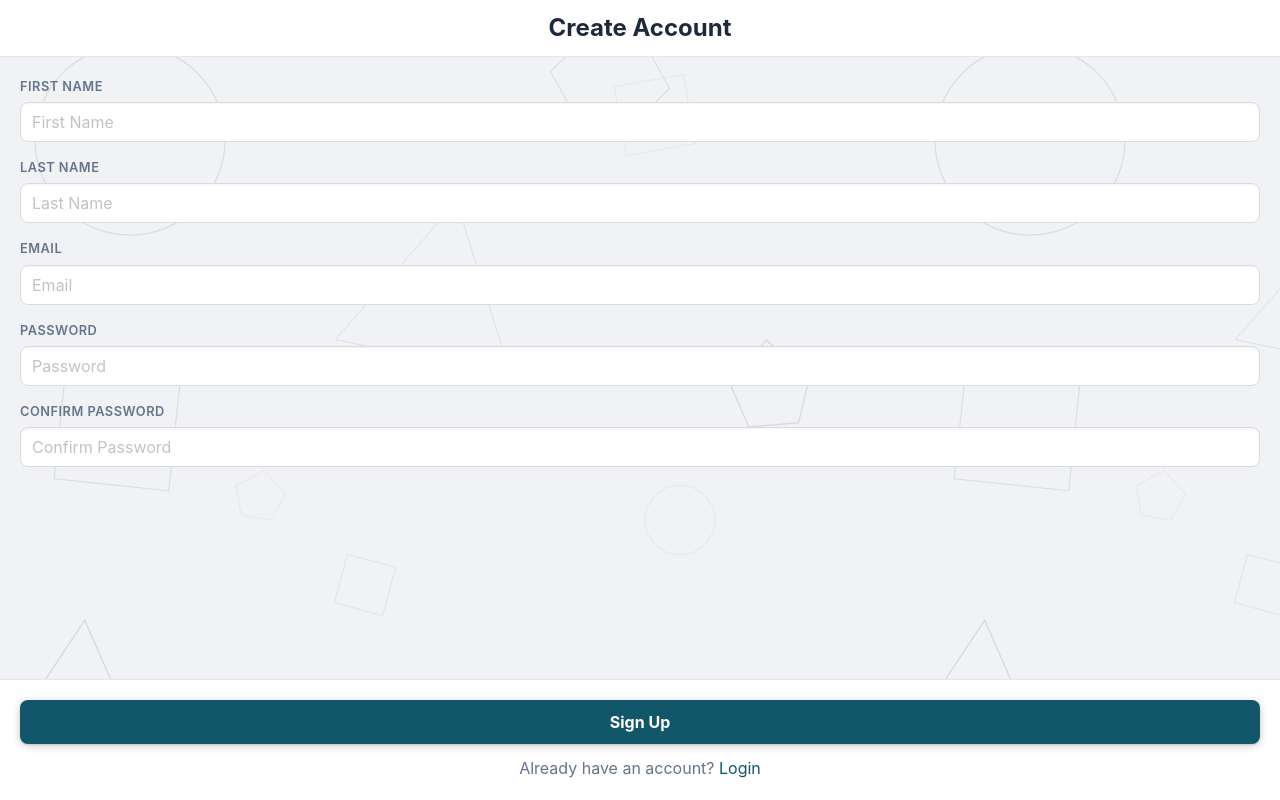
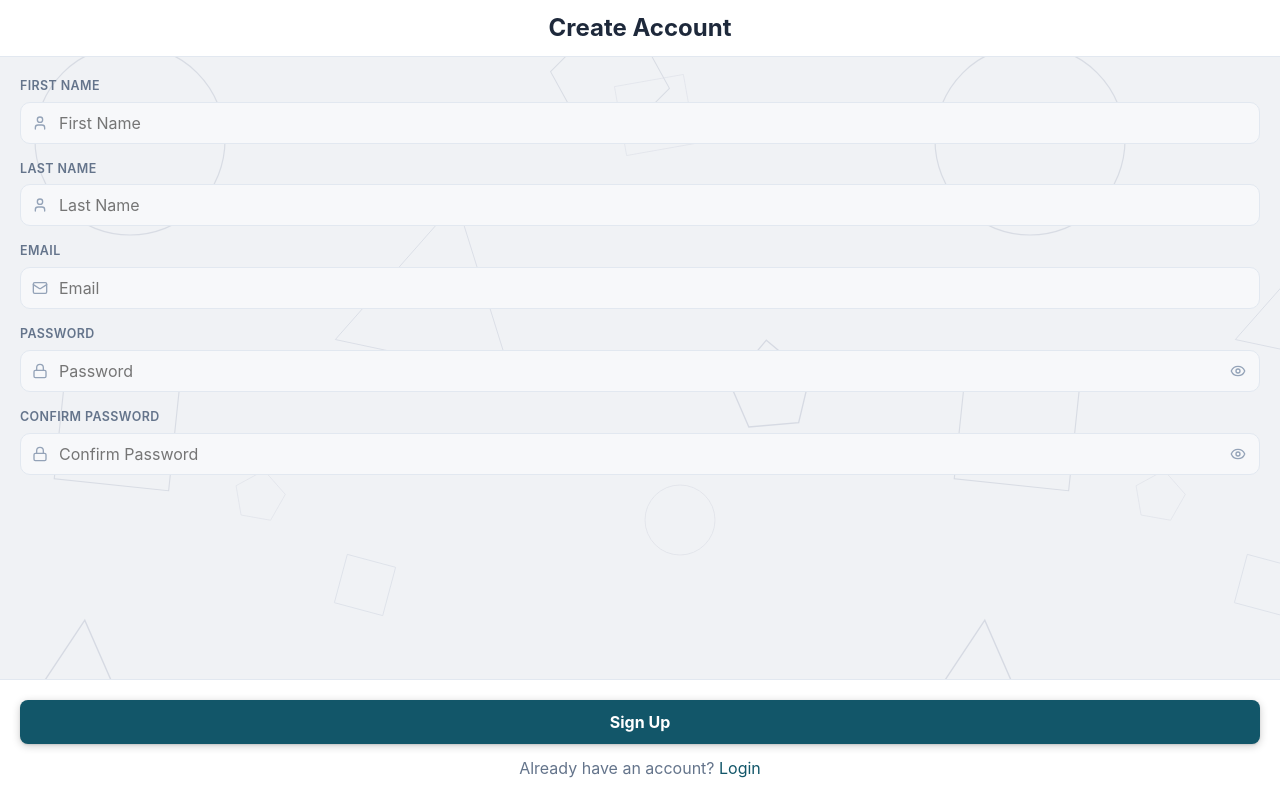
Before and after one commit to hpacheco26/squadup, a React (Vite) app: page /signup in a window 1280 px wide. Built offline with nearby package versions, Linux system fonts and the light colour scheme; no server answers; what @capacitor/core would draw is missing.

Commit message:
feat(ui): improved auth input fields with icons and show/hide password

```diff
--- a/src/index.css
+++ b/src/index.css
@@ -221,6 +221,64 @@ html.dark .logo-themed {
   filter: brightness(0.94);
 }
 
+/* ── Auth input fields ── */
+.auth-field {
+  position: relative;
+  display: flex;
+  align-items: center;
+}
+.auth-field-icon {
+  position: absolute;
+  left: 12px;
+  color: var(--c-text-muted);
+  pointer-events: none;
+  display: flex;
+  align-items: center;
+}
+.auth-field-toggle {
+  position: absolute;
+  right: 10px;
+  background: none;
+  border: none;
+  cursor: pointer;
+  color: var(--c-text-muted);
+  display: flex;
+  align-items: center;
+  padding: 4px;
+}
+.auth-field-toggle:hover {
+  color: var(--c-text-secondary);
+}
+.auth-input {
+  width: 100%;
+  padding: 10px 12px 10px 38px;
+  border-radius: 10px;
+  border: 1.5px solid var(--c-border);
+  background: var(--c-surface-alt);
+  color: var(--c-text);
+  font-size: 1rem;
+  font-family: inherit;
+  outline: none;
+  transition: border-color 0.15s ease, box-shadow 0.15s ease;
+}
+.auth-input:focus {
+  border-color: var(--c-primary);
+  box-shadow: 0 0 0 3px var(--c-primary-a15);
+  background: var(--c-surface);
+}
+.auth-input.has-toggle {
+  padding-right: 40px;
+}
+.auth-label {
+  display: block;
+  margin-bottom: 6px;
+  font-size: 0.78rem;
+  font-weight: 600;
+  color: var(--c-text-secondary);
+  letter-spacing: 0.4px;
+  text-transform: uppercase;
+}
+
 html {
   overflow-y: auto;
   overflow-x: hidden;
--- a/src/pages/LoginPage.jsx
+++ b/src/pages/LoginPage.jsx
@@ -3,6 +3,7 @@ import { useNavigate } from 'react-router-dom';
 import useAuthStore from '../store/authStore';
 import useLanguageStore from '../store/languageStore';
 import { FaGoogle } from 'react-icons/fa';
+import { Mail, Lock, Eye, EyeOff } from 'lucide-react';
 import logo from '../assets/logo.png';
 
 const LoginPage = () => {
@@ -12,6 +13,7 @@ const LoginPage = () => {
     const [password, setPassword] = useState('');
     const [error, setError] = useState('');
     const [loading, setLoading] = useState(false);
+    const [showPassword, setShowPassword] = useState(false);
     const navigate = useNavigate();
 
     const handleSubmit = async (e) => {
@@ -49,17 +51,18 @@ const LoginPage = () => {
         <div className="container is-fluid" style={{ display: 'flex', alignItems: 'center', justifyContent: 'center', minHeight: '100%' }}>
             <div className="columns is-centered" style={{ width: '100%' }}>
                 <div className="column is-half">
-                    <div className="box">
+                    <div className="box" style={{ background: 'var(--c-surface)', border: '1px solid var(--c-border)' }}>
                         <div style={{ textAlign: 'center', marginBottom: '16px' }}>
                             <img src={logo} alt="SquadUp" className="logo-themed" style={{ height: '48px' }} />
                         </div>
-                        {error && <p className="has-text-danger">{error}</p>}
+                        {error && <p className="has-text-danger" style={{ marginBottom: 12 }}>{error}</p>}
                         <form onSubmit={handleSubmit}>
-                            <div className="field">
-                                <label className="label">{t('email')}</label>
-                                <div className="control">
+                            <div style={{ marginBottom: 16 }}>
+                                <label className="auth-label">{t('email')}</label>
+                                <div className="auth-field">
+                                    <span className="auth-field-icon"><Mail size={16} /></span>
                                     <input
-                                        className="input"
+                                        className="auth-input"
                                         type="email"
                                         placeholder={t('email')}
                                         value={email}
@@ -68,17 +71,21 @@ const LoginPage = () => {
                                     />
                                 </div>
                             </div>
-                            <div className="field">
-                                <label className="label">{t('password')}</label>
-                                <div className="control">
+                            <div style={{ marginBottom: 20 }}>
+                                <label className="auth-label">{t('password')}</label>
+                                <div className="auth-field">
+                                    <span className="auth-field-icon"><Lock size={16} /></span>
                                     <input
-                                        className="input"
-                                        type="password"
+                                        className="auth-input has-toggle"
+                                        type={showPassword ? 'text' : 'password'}
                                         placeholder={t('password')}
                                         value={password}
                                         onChange={(e) => setPassword(e.target.value)}
                                         required
                                     />
+                                    <button type="button" className="auth-field-toggle" onClick={() => setShowPassword(v => !v)}>
+                                        {showPassword ? <EyeOff size={16} /> : <Eye size={16} />}
+                                    </button>
                                 </div>
                             </div>
                             <div className="field">
@@ -99,10 +106,10 @@ const LoginPage = () => {
                         <div className="field mt-4">
                             <div className="control">
                                 <button
-                                    className="button is-light is-fullwidth"
+                                    className="button is-fullwidth"
                                     onClick={handleGoogleLogin}
                                     disabled={loading}
-                                    style={{ cursor: 'pointer' }}
+                                    style={{ cursor: 'pointer', background: 'var(--c-surface-alt)', color: 'var(--c-text)', border: '1px solid var(--c-border)' }}
                                 >
                                     <span className="icon">
                                         <FaGoogle />
--- a/src/pages/SignupPage.jsx
+++ b/src/pages/SignupPage.jsx
@@ -2,6 +2,7 @@ import React, { useState } from 'react';
 import { useNavigate } from 'react-router-dom';
 import useAuthStore from '../store/authStore';
 import useLanguageStore from '../store/languageStore';
+import { User, Mail, Lock, Eye, EyeOff } from 'lucide-react';
 
 const SignupPage = () => {
     const { signup } = useAuthStore();
@@ -13,6 +14,8 @@ const SignupPage = () => {
     const [lastName, setLastName] = useState('');
     const [error, setError] = useState('');
     const [loading, setLoading] = useState(false);
+    const [showPassword, setShowPassword] = useState(false);
+    const [showConfirm, setShowConfirm] = useState(false);
     const navigate = useNavigate();
 
     const handleSubmit = async (e) => {
@@ -55,10 +58,10 @@ const SignupPage = () => {
                 justifyContent: 'center',
                 alignItems: 'center',
                 padding: '10px',
-                backgroundColor: '#ffffff',
-                borderBottom: '1px solid #e2e8f0',
+                backgroundColor: 'var(--c-surface)',
+                borderBottom: '1px solid var(--c-border)',
             }}>
-                <h1 style={{ fontSize: '1.5rem', fontWeight: 'bold' }}>{t('createAccount')}</h1>
+                <h1 style={{ fontSize: '1.5rem', fontWeight: 'bold', color: 'var(--c-text)' }}>{t('createAccount')}</h1>
             </header>
 
             {/* Form */}
@@ -66,83 +69,61 @@ const SignupPage = () => {
                 {error && <p style={{ color: '#e07070', marginBottom: '12px' }}>{error}</p>}
 
                 <div style={{ marginBottom: '16px' }}>
-                    <label style={{ fontSize: '0.8rem', color: '#64748b', textTransform: 'uppercase', letterSpacing: '0.5px', fontWeight: '600', display: 'block', marginBottom: '6px' }}>
-                        {t('firstName')}
-                    </label>
-                    <input
-                        className="input"
-                        type="text"
-                        placeholder={t('firstName')}
-                        value={firstName}
-                        onChange={(e) => setFirstName(e.target.value)}
-                        required
-                        style={{ borderRadius: '8px' }}
-                    />
+                    <label className="auth-label">{t('firstName')}</label>
+                    <div className="auth-field">
+                        <span className="auth-field-icon"><User size={16} /></span>
+                        <input className="auth-input" type="text" placeholder={t('firstName')}
+                            value={firstName} onChange={(e) => setFirstName(e.target.value)} required />
+                    </div>
                 </div>
 
                 <div style={{ marginBottom: '16px' }}>
-                    <label style={{ fontSize: '0.8rem', color: '#64748b', textTransform: 'uppercase', letterSpacing: '0.5px', fontWeight: '600', display: 'block', marginBottom: '6px' }}>
-                        {t('lastName')}
-                    </label>
-                    <input
-                        className="input"
-                        type="text"
-                        placeholder={t('lastName')}
-                        value={lastName}
-                        onChange={(e) => setLastName(e.target.value)}
-                        required
-                        style={{ borderRadius: '8px' }}
-                    />
+                    <label className="auth-label">{t('lastName')}</label>
+                    <div className="auth-field">
+                        <span className="auth-field-icon"><User size={16} /></span>
+                        <input className="auth-input" type="text" placeholder={t('lastName')}
+                            value={lastName} onChange={(e) => setLastName(e.target.value)} required />
+                    </div>
                 </div>
 
                 <div style={{ marginBottom: '16px' }}>
-                    <label style={{ fontSize: '0.8rem', color: '#64748b', textTransform: 'uppercase', letterSpacing: '0.5px', fontWeight: '600', display: 'block', marginBottom: '6px' }}>
-                        {t('email')}
-                    </label>
-                    <input
-                        className="input"
-                        type="email"
-                        placeholder={t('email')}
-                        value={email}
-                        onChange={(e) => setEmail(e.target.value)}
-                        required
-                        style={{ borderRadius: '8px' }}
-                    />
+                    <label className="auth-label">{t('email')}</label>
+                    <div className="auth-field">
+                        <span className="auth-field-icon"><Mail size={16} /></span>
+                        <input className="auth-input" type="email" placeholder={t('email')}
+                            value={email} onChange={(e) => setEmail(e.target.value)} required />
+                    </div>
                 </div>
 
                 <div style={{ marginBottom: '16px' }}>
-                    <label style={{ fontSize: '0.8rem', color: '#64748b', textTransform: 'uppercase', letterSpacing: '0.5px', fontWeight: '600', display: 'block', marginBottom: '6px' }}>
-                        {t('password')}
-                    </label>
-                    <input
-                        className="input"
-                        type="password"
-                        placeholder={t('password')}
-                        value={password}
-                        onChange={(e) => setPassword(e.target.value)}
-                        required
-                        style={{ borderRadius: '8px' }}
-                    />
+                    <label className="auth-label">{t('password')}</label>
+                    <div className="auth-field">
+                        <span className="auth-field-icon"><Lock size={16} /></span>
+                        <input className="auth-input has-toggle" type={showPassword ? 'text' : 'password'}
+                            placeholder={t('password')} value={password}
+                            onChange={(e) => setPassword(e.target.value)} required />
+                        <button type="button" className="auth-field-toggle" onClick={() => setShowPassword(v => !v)}>
+                            {showPassword ? <EyeOff size={16} /> : <Eye size={16} />}
+                        </button>
+                    </div>
                 </div>
 
                 <div style={{ marginBottom: '16px' }}>
-                    <label style={{ fontSize: '0.8rem', color: '#64748b', textTransform: 'uppercase', letterSpacing: '0.5px', fontWeight: '600', display: 'block', marginBottom: '6px' }}>
-                        {t('confirmPassword')}
-                    </label>
-                    <input
-                        className="input"
-                        type="password"
-                        placeholder={t('confirmPassword')}
-                        value={confirmPassword}
-                        onChange={(e) => setConfirmPassword(e.target.value)}
-                        required
-                        style={{ borderRadius: '8px' }}
-                    />
+                    <label className="auth-label">{t('confirmPassword')}</label>
+                    <div className="auth-field">
+                        <span className="auth-field-icon"><Lock size={16} /></span>
+                        <input className="auth-input has-toggle" type={showConfirm ? 'text' : 'password'}
+                            placeholder={t('confirmPassword')} value={confirmPassword}
+                            onChange={(e) => setConfirmPassword(e.target.value)} required />
+                        <button type="button" className="auth-field-toggle" onClick={() => setShowConfirm(v => !v)}>
+                            {showConfirm ? <EyeOff size={16} /> : <Eye size={16} />}
+                        </button>
+                    </div>
                 </div>
             </div>
 
             {/* Fixed Bottom */}
-            <div style={{ padding: '20px', borderTop: '1px solid #e2e8f0', backgroundColor: '#fff' }}>
+            <div style={{ padding: '20px', borderTop: '1px solid var(--c-border)', backgroundColor: 'var(--c-surface)' }}>
                 <button
                     className="btn-primary"
                     onClick={handleSubmit}
@@ -151,7 +132,7 @@ const SignupPage = () => {
                 >
                     {loading ? t('signingUp') : t('signUp')}
                 </button>
-                <p style={{ textAlign: 'center', marginTop: '12px', color: '#64748b' }}>
+                <p style={{ textAlign: 'center', marginTop: '12px', color: 'var(--c-text-secondary)' }}>
                     {t('hasAccount')} <a href="/login" style={{ color: 'var(--c-primary)' }}>{t('loginLink')}</a>
                 </p>
             </div>
```
